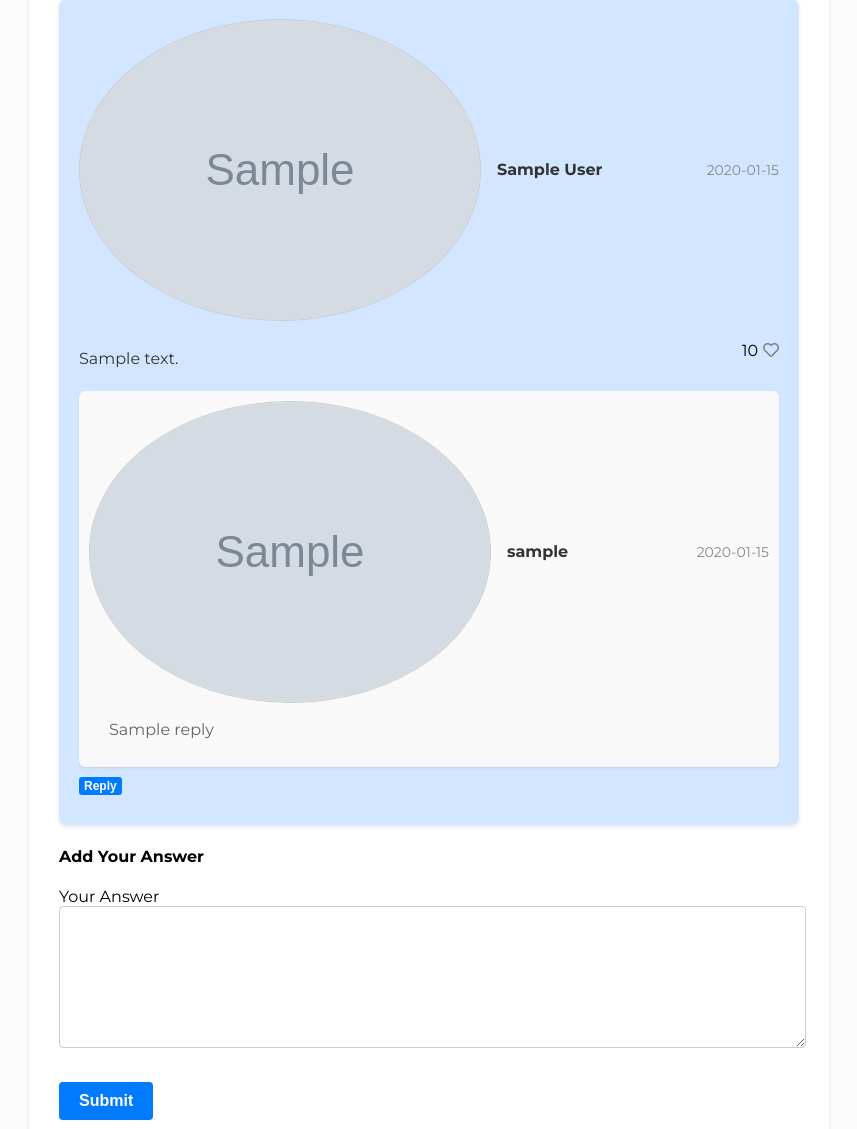
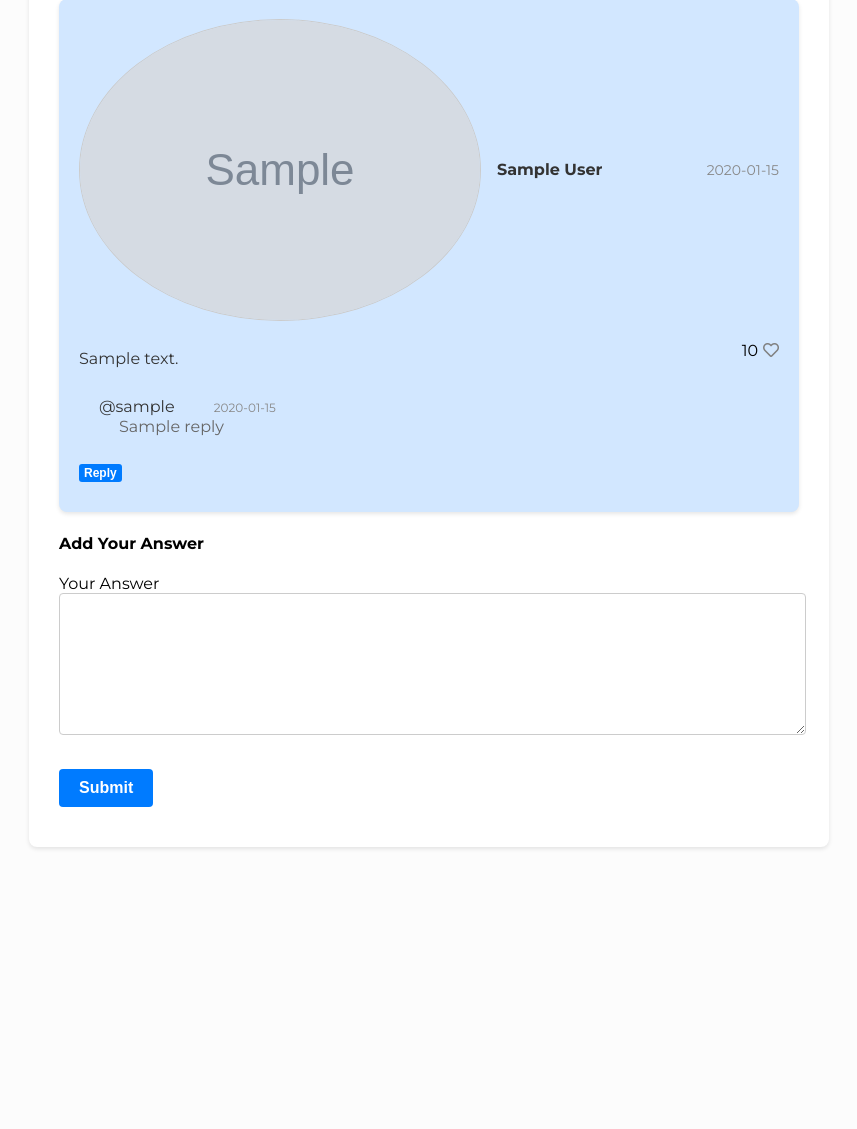
Before and after one commit to jith4j/CITS5505-Agile-Web-Development, a Python web app: template app/templates/answer.html in a window 1280 px wide. Shown: the part 592-1721 px from the top of the page, without its empty margins (211-1068 px from the left). After the commit the page ends 1441 px from the top, so only its background shows below. Run offline with Jinja, Linux system fonts and the light colour scheme; the template is opened without the code that fills it: most values are stand-ins (such as "Sample title", 1, 10 or a date in 2020); grey boxes marked "Sample" are stand-in pictures; some web fonts are replaced.

Commit message:
Improve formatting of replies within answer cards
- Integrated replies directly under each answer in a single card.
- Updated the display of username and timestamp in replies to include an
 `@` symbol and ensure proper spacing.
- Adjusted the layout to ensure replies are less prominent and maintain
visual consistency with the rest of the content.

These changes enhance the user experience by making the conversation
 thread more readable and visually appealing.

```diff
--- a/app/templates/answer.html
+++ b/app/templates/answer.html
@@ -67,19 +67,17 @@
 
                 <!-- Existing replies -->
                 {% if a.all_replies %}
-                <div class="reply-cards">
-                    {% for reply in a.all_replies %}
-                    <div class="reply-card">
-                        <div class="wrap">
-                            <div class="author-avatar">
-                                <img class="avatar" src="{{ reply.author.avatar(36) }}">
-                                <p class="author"><strong>{{ reply.author.username }}</strong></p>
+                <div class="replies">
+                    <ul>
+                        {% for reply in a.all_replies %}
+                        <li>
+                            <div class="reply-info">
+                                <span>@{{ reply.author.username }}</span> <span class="timestamp">{{ humanize.naturaltime(reply.timestamp) }}</span>
                             </div>
-                            <p class="timestamp">{{ humanize.naturaltime(reply.timestamp) }}</p>
-                        </div>
-                        <p class="reply-body">{{ reply.reply }}</p>
-                    </div>
-                    {% endfor %}
+                            <div class="reply-body">{{ reply.reply }}</div>
+                        </li>
+                        {% endfor %}
+                    </ul>
                 </div>
                 {% endif %}
                 <button class="btn-reply btn" onclick="toggleReplyForm({{ a.id }})">Reply</button>
@@ -87,8 +85,7 @@
                     <form action="{{ url_for('main.add_reply', aid=a.id) }}" method="POST">
                         <textarea name="reply" placeholder="Reply to this answer..." required></textarea>
                         <button type="submit" class="btn btn-secondary btn-sm">Submit</button>
-                        <button type="button" class="btn btn-danger btn-sm"
-                            onclick="toggleReplyForm({{ a.id }})">Cancel</button>
+                        <button type="button" class="btn btn-danger btn-sm" onclick="toggleReplyForm({{ a.id }})">Cancel</button>
                     </form>
                 </div>
             </div>
```
